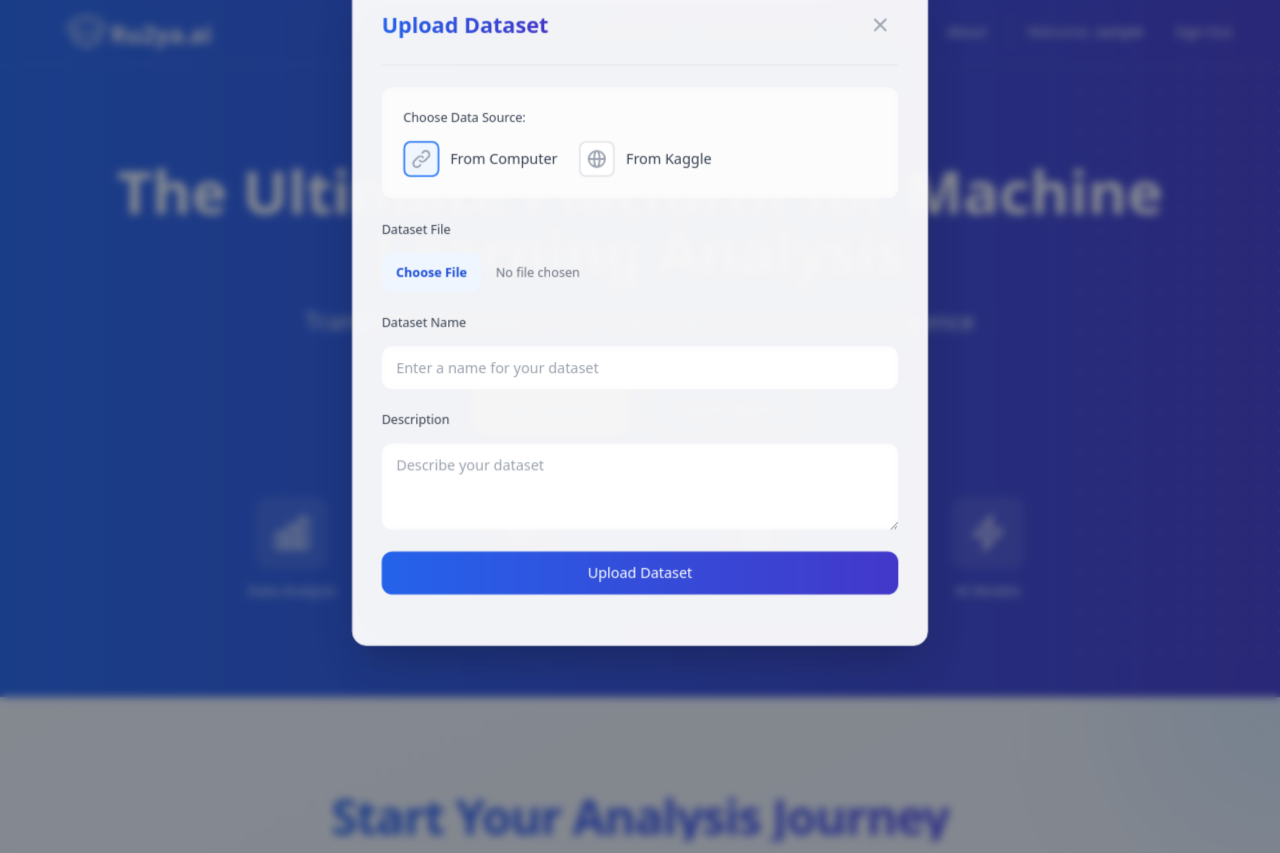
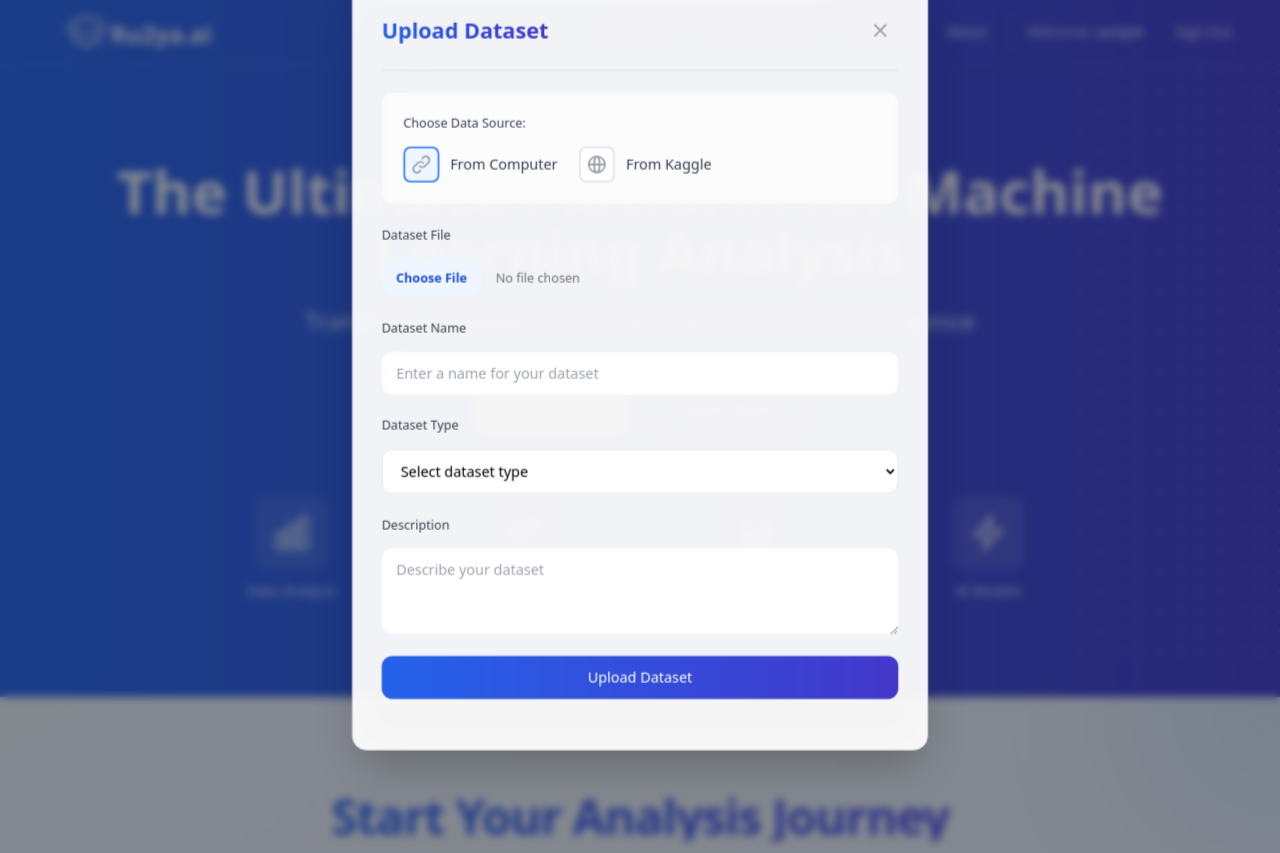
Before and after one commit to Andrew-Kiswaga-John/python_ML, a Django app: page /create-dataset/step1/ in a window 1280 px wide, after a click that opens the changed part. Run offline with Django 5.2, Linux system fonts and the light colour scheme; the visitor is signed in with stand-in values (Sample User, id 1); some libraries are stand-ins or nearby versions.

Commit message:
final touches

```diff
--- a/DataFlowDesk/templates/base.html
+++ b/DataFlowDesk/templates/base.html
@@ -9,7 +9,7 @@
     <script src="https://cdn.tailwindcss.com"></script>
     <style>
         .content-with-sidebar {
-        margin-left: 16rem; /* 256px = 16rem (w-64 from sidebar) */
+            margin-left: 16rem;
         }
     </style>
     {% block extra_css %}{% endblock %}
@@ -32,7 +32,6 @@
     </footer>
 
     <script>
-
         // Modal functions with animations
         function openModal(modalId) {
             const modal = document.getElementById(modalId);
@@ -70,9 +69,6 @@
                 modal.classList.add('hidden');
             }, 300);
         }
-
-
-
     </script>
 
     {% block extra_js %}{% endblock %}
--- a/DataFlowDesk/templates/home.html
+++ b/DataFlowDesk/templates/home.html
@@ -545,6 +545,16 @@
                     placeholder="Enter a name for your dataset">
             </div>
 
+            <!-- Dataset Type Selection --> <div class="space-y-4">
+                <label for="dataset_type" class="block text-sm font-medium text-gray-700">Dataset Type</label>
+                <select name="dataset_type" id="dataset_type" required class="block w-full px-4 py-3 rounded-xl border border-gray-200 bg-white/50 backdrop-blur-sm focus:ring-2 focus:ring-blue-500 focus:border-transparent transition-all duration-200">
+                  <option value="">Select dataset type</option>
+                   <option value="classification">Classification</option>
+                    <option value="regression">Regression</option>
+                    <option value="clustering">Clustering</option>
+                  </select>
+              </div>
+
           <!-- Target Class Selection -->
           <div id="targetClassSection" class="hidden space-y-4">
               <label for="target_class" class="block text-sm font-medium text-gray-700">Target Class</label>
@@ -554,6 +564,7 @@
               </select>
               <p id="target-class-help" class="mt-2 text-sm text-gray-500">This will be used for analysis and model training</p>
           </div>
+
 
             <!-- Description -->
             <div class="space-y-4">
@@ -1091,6 +1102,15 @@ document.getElementById('step1-form').addEventListener('submit', async function(
             </select>
             <p class="mt-2 text-sm text-gray-600">This column will be used as the target variable for your analysis</p>
         </div>
+                 <label for="dataset_type" class="block text-sm font-medium text-gray-700">Dataset Type</label>
+                  <select name="dataset_type" id="dataset_type" required class="block w-full px-4 py-3 rounded-xl border border-gray-200 bg-white/50 backdrop-blur-sm focus:ring-2 focus:ring-blue-500 focus:border-transparent transition-all duration-200">
+                    <option value="">Select dataset type</option>
+                     <option value="classification">Classification</option>
+                      <option value="regression">Regression</option>
+                      <option value="clustering">Clustering</option>
+                    </select>
+                </div>
+
         <h2 class="text-2xl font-bold mb-6 text-gray-800">Enter Data for ${datasetMeta.name}</h2>
         <div class="overflow-x-auto">
             <table class="min-w-full table-auto border-collapse border border-gray-300">
```
Also changed, not shown: DataFlowDesk/templates/create_dataset.html (+8 -0 lines). Lines whose indentation alone changed are shown as unchanged.
